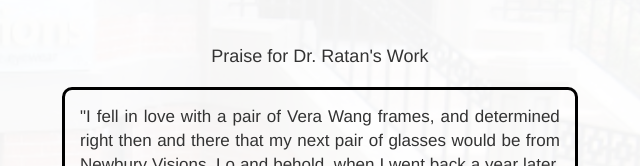
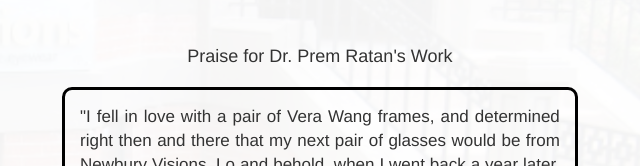
Before and after one commit to Bobbygllh/bobbygllh.github.io, a plain HTML site: page MeetStaff.html in a window 1280 px wide. Shown: the part 255-421 px from the top of the page, 593-1233 px from the left. Drawn offline with nearby package versions, Linux system fonts and the light colour scheme.

Commit message:
Update MeetStaff.html

```diff
--- a/MeetStaff.html
+++ b/MeetStaff.html
@@ -56,7 +56,7 @@
 			<div class="col-md-5">
 				<p>Dr. Prem Ratan has a Doctor of Optometry degree (O.D.) from Indiana University in Bloomington, Indiana. She formerly practiced optometry on Boylston Street.
 				</p>
-					<h4>Praise for Dr. Ratan's Work</h4>
+					<h4>Praise for Dr. Prem Ratan's Work</h4>
 						<p>"I fell in love with a pair of Vera Wang frames, and determined right then and there that my next pair of glasses would be from Newbury Visions. Lo and behold, when I went back a year later, the Vera Wangs were nowhere in sight. Not a problem, as Dr. Prem found them for me in a catalog and placed a special order." - <span style="font-weight: bold; font-size: 13px">Elizabeth A. (Boston, MA)</span></p>
 			</div>
 		</div>
```
